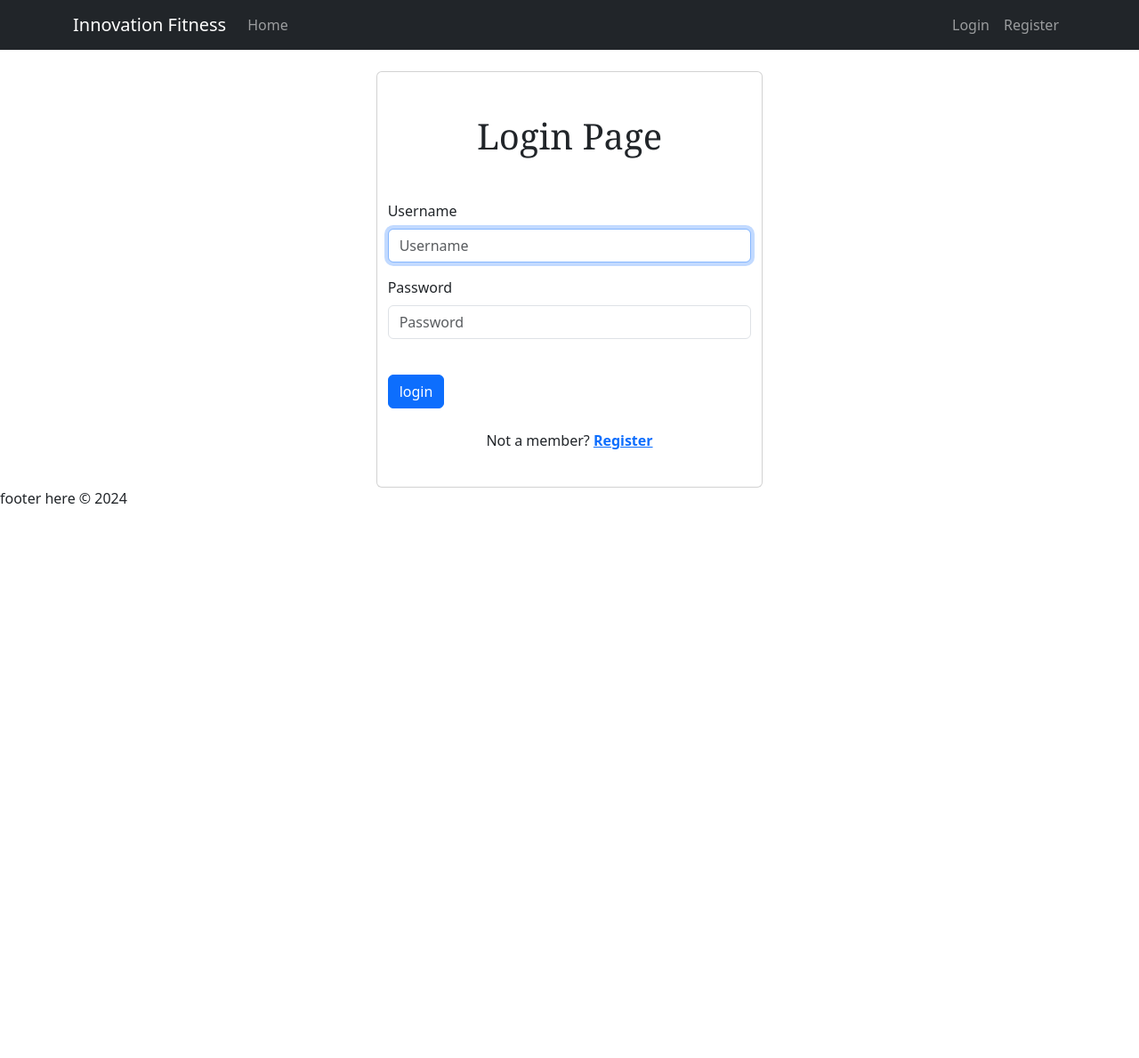
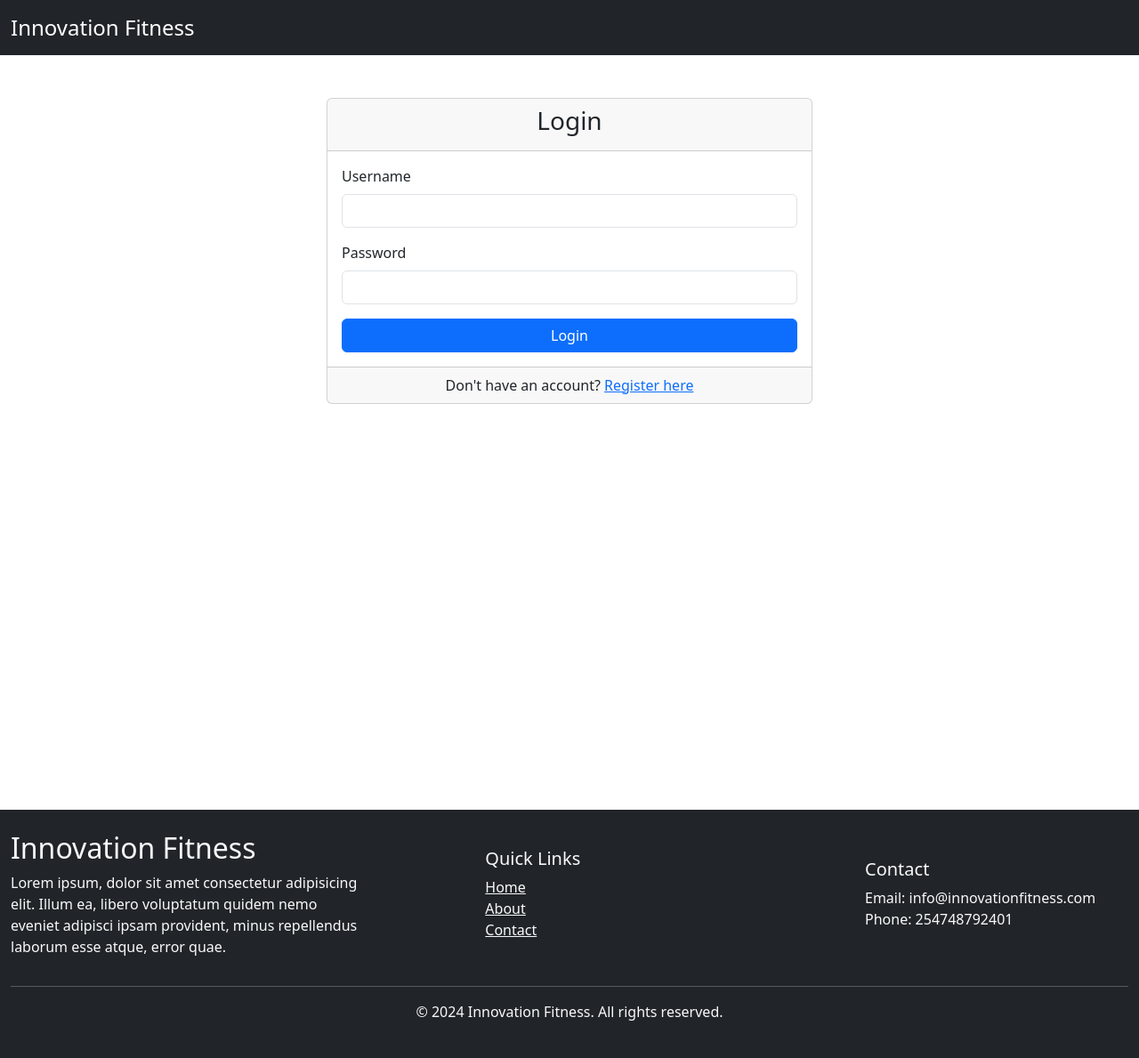
Before and after one commit to reaganodhiambo/InnovationFitness, a Django app: page /login in a window 1280 px wide. Shown: the whole page at 89% size. Before the commit the page ends 566 px from the top, so only its background shows below. Run offline with Django 4.2, Linux system fonts and the light colour scheme; some libraries are stand-ins or nearby versions.

Commit message:
enhanced footer and navbar structure for better user experience

```diff
--- a/FitnessAssessment/views.py
+++ b/FitnessAssessment/views.py
@@ -134,6 +134,8 @@ def updateUserProfile(request, id):
 
 @login_required(login_url="login")
 def TheOneMileTestView(request):
+    tests = TheOneMileTest.objects.all()
+    print("tests: ", tests)
     test_name = "The One Mile Test"
     user = request.user
 
@@ -189,6 +191,7 @@ def TheOneMileTestView(request):
         form = TheOneMileTestForm(initial=initial_dict)
 
     context = {
+        "tests": tests,
         "form": form,
         "user": user,
         "user_profile": user_profile,
--- a/templates/base.html
+++ b/templates/base.html
@@ -13,7 +13,7 @@
 
 <body class="bg-white">
     {% include "navbar.html" %}
-    <div class="">
+    <div class="vh-100">
         {% if messages %}
         <div class="container mt-3">
             {% for message in messages %}
@@ -28,9 +28,6 @@
 
     {% endblock content %}
     </div>
+    {% include "footer.html" %}
 </body>
-<footer>
-    <p> footer here &copy; 2024</p>
-
-</footer>
 </html>
--- a/templates/footer.html
+++ b/templates/footer.html
@@ -1,9 +1,8 @@
-<!-- Bootstrap 5 Footer -->
-<footer class="bg-dark text-light py-4 mt-auto">
-    <div class="container">
-        <div class="row">
-            <div class="col-md-6">
-                <h5>Innovation Fitness</h5>
+<footer class="bg-dark text-light py-4 mt-5">
+    <div class="container-fluid">
+        <div class="row d-flex justify-content-between align-items-center">
+            <div class="col-md-4 ">
+                <h2>Innovation Fitness</h2>
                 <p>Lorem ipsum, dolor sit amet consectetur adipisicing elit. Illum ea, libero voluptatum quidem nemo
                     eveniet adipisci ipsam provident, minus repellendus laborum esse atque, error quae.</p>
             </div>
@@ -19,13 +18,13 @@
                 <h5>Contact</h5>
                 <ul class="list-unstyled">
                     <li>Email: info@innovationfitness.com</li>
-                    <li>Phone: (123) 456-7890</li>
+                    <li>Phone: 254748792401</li>
                 </ul>
             </div>
         </div>
         <hr>
         <div class="text-center">
-            <p>&copy; {% now "Y" %} Your Website. All rights reserved.</p>
+            <p>&copy; {% now "Y" %} Innovation Fitness. All rights reserved.</p>
         </div>
     </div>
 </footer>
--- a/templates/home.html
+++ b/templates/home.html
@@ -1,14 +1,10 @@
 {% extends "base.html" %}
 {% block title %} Innovation Fitness | Home {% endblock %}
 {% block content %}
-
 <h2>Fitness Tests</h2>
 {% for key, value in test_urls.items %}
 <ul>
   <li><a href="{% url value %}" style=" text-decoration:underline;">{{ key }}</a></li>
 </ul>
 {% endfor %}
-
-
-
 {% endblock content %}
--- a/templates/login.html
+++ b/templates/login.html
@@ -1,21 +1,33 @@
 {% extends 'base.html' %}
 
-{% block title %}Login{% endblock %}
-{% load django_bootstrap5 %}
 {% block content %}
-<div class="row d-flex justify-content-center">
-    <div class="col-4 mt-4 card">
-        <h3 style="font-family: Georgia, serif; font-size: 40px;" class="text-center my-5">Login Page</h3>
-        <form action="" method="post" novalidate>
-            {% csrf_token %}
-            {% for message in messages %}
-            {% bootstrap_messages %}
-            {% endfor %}
-            {% bootstrap_form form %}
-            <button type="submit" class="btn  btn-primary btn-block mt-4 text-center">login</button>
-        </form>
-        <div class="text-center mt-4 mb-4">
-            <p>Not a member? <a class="text-primary" href="{% url 'register' %}"><b>Register</b></a></p>
+<div class="container py-5">
+    <div class="row justify-content-center">
+        <div class="col-md-6">
+            <div class="card">
+                <div class="card-header">
+                    <h3 class="text-center">Login</h3>
+                </div>
+                <div class="card-body">
+                    <form method="post">
+                        {% csrf_token %}
+                        <div class="mb-3">
+                            <label for="username" class="form-label">Username</label>
+                            <input type="text" class="form-control" id="username" name="username" required>
+                        </div>
+                        <div class="mb-3">
+                            <label for="password" class="form-label">Password</label>
+                            <input type="password" class="form-control" id="password" name="password" required>
+                        </div>
+                        <div class="d-grid">
+                            <button type="submit" class="btn btn-primary">Login</button>
+                        </div>
+                    </form>
+                </div>
+                <div class="card-footer text-center">
+                    <p class="mb-0">Don't have an account? <a href="{% url 'register' %}">Register here</a></p>
+                </div>
+            </div>
         </div>
     </div>
 </div>
--- a/templates/navbar.html
+++ b/templates/navbar.html
@@ -1,16 +1,12 @@
 <nav class="navbar navbar-expand-lg navbar-dark bg-dark">
-    <div class="container">
-        <a class="navbar-brand" href="{% url 'home' %}">Innovation Fitness</a>
+    <div class="container-fluid">
+        <a class="navbar-brand fs-4" href="{% url 'home' %}">Innovation Fitness</a>
         <button class="navbar-toggler" type="button" data-bs-toggle="collapse" data-bs-target="#navbarNav">
             <span class="navbar-toggler-icon"></span>
         </button>
         <div class="collapse navbar-collapse" id="navbarNav">
-            <ul class="navbar-nav me-auto">
-                <li class="nav-item">
-                    <a class="nav-link" href="{% url 'home' %}">Home</a>
-                </li>
-            </ul>
-            <ul class="navbar-nav">
+
+            <ul class="navbar-nav ms-auto">
                 {% if user.is_authenticated %}
                 <li class="nav-item">
                     <span class="nav-link">Welcome, {{ user.username }}</span>
@@ -20,10 +16,10 @@
                 </li>
                 {% else %}
                 <li class="nav-item">
-                    <a class="nav-link" href="{% url 'login' %}">Login</a>
+                    <a class="nav-link" href="{% url 'login' %}" hidden>Login</a>
                 </li>
                 <li class="nav-item">
-                    <a class="nav-link" href="{% url 'register' %}">Register</a>
+                    <a class="nav-link" href="{% url 'register' %}" hidden>Register</a>
                 </li>
                 {% endif %}
             </ul>
```
Also changed, not shown: templates/dg.html (added, +28 -0 lines), templates/test.html (deleted, +0 -34 lines), templates/test_input.html (+7 -0 lines).
